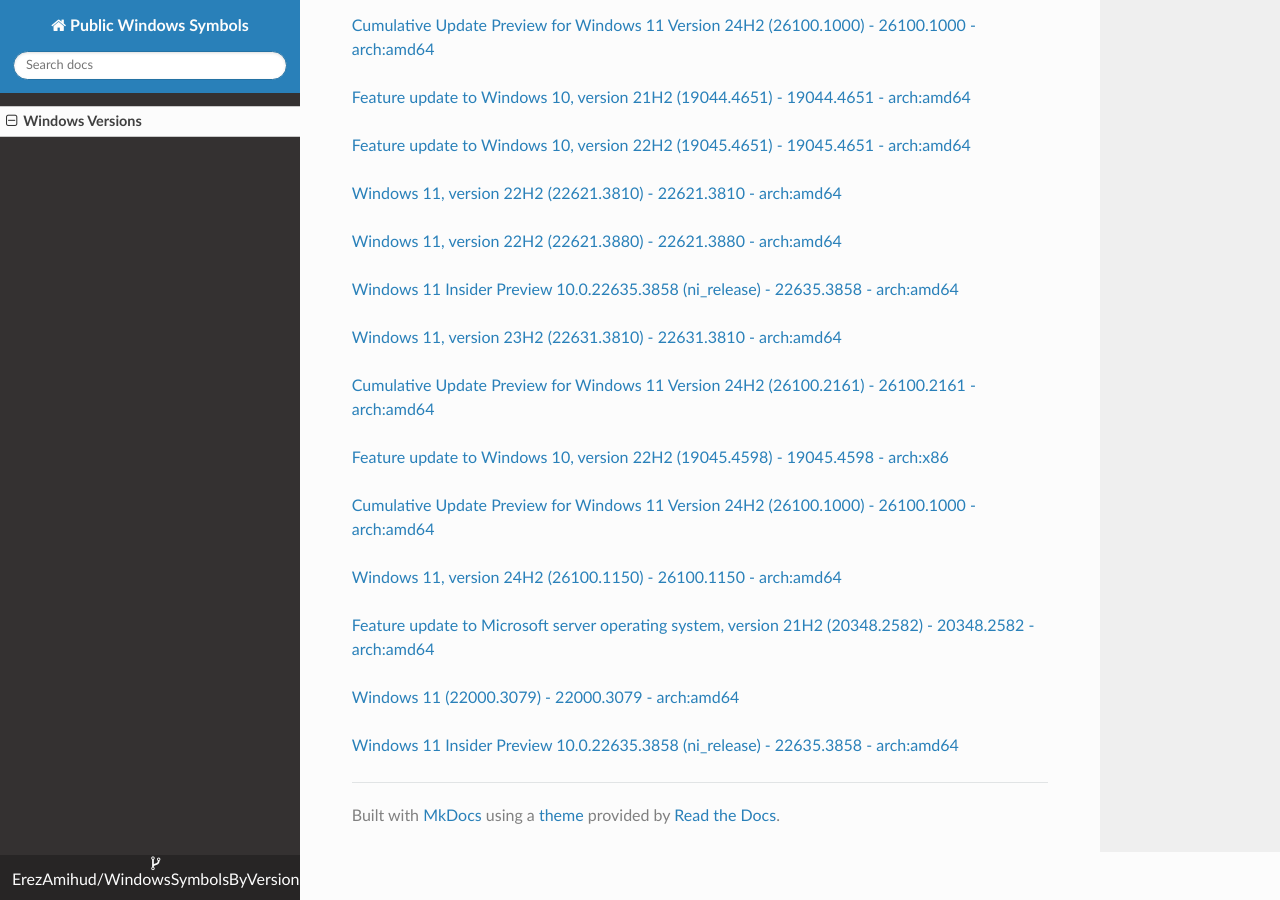
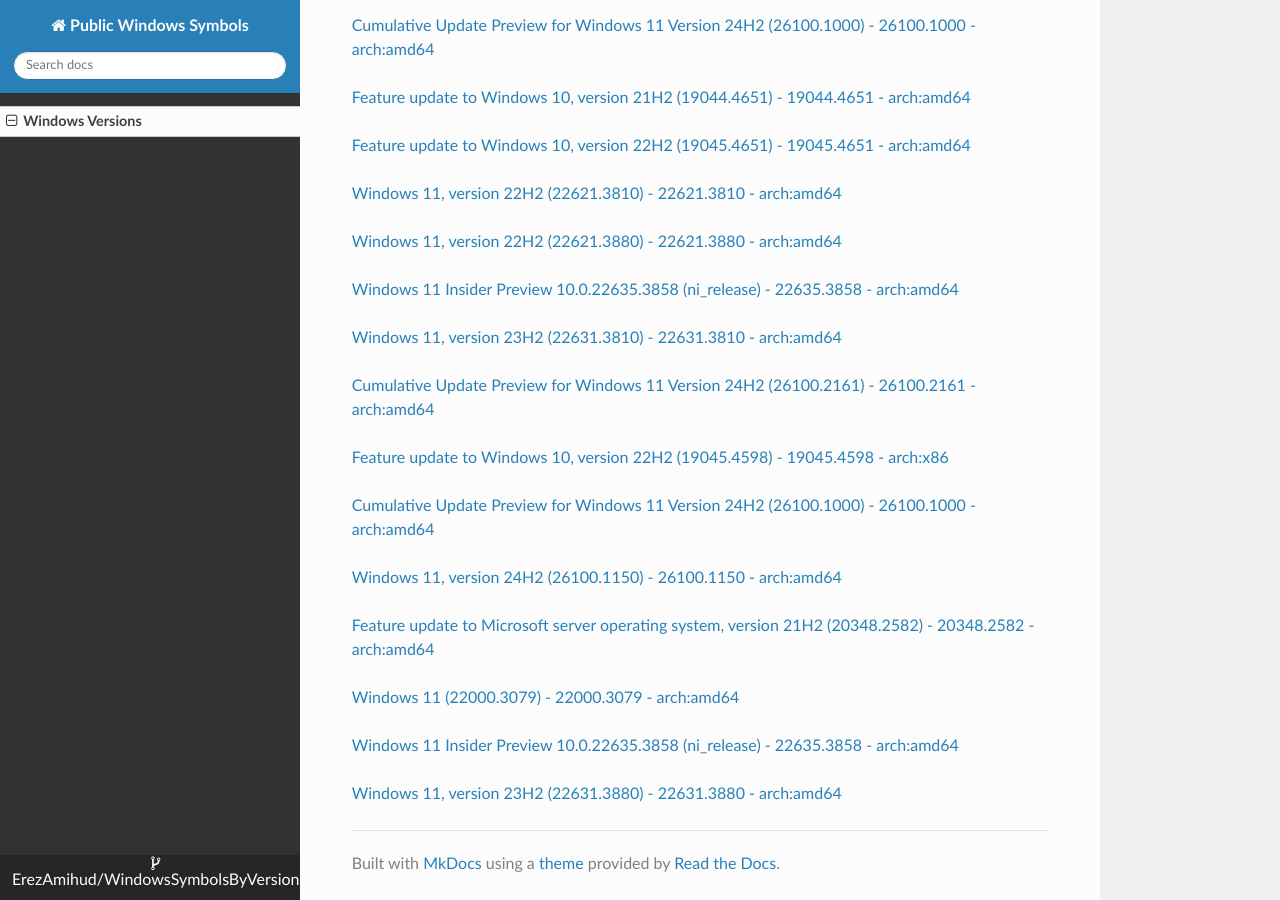
Before and after one commit to ErezAmihud/WindowsSymbolsByVersion, an MkDocs documentation site: the page built from docs/index.md, in a window 1280 px wide and 900 px high, scrolled down 11045 px. Built offline with MkDocs 1.6.1, drawn with Linux system fonts in a browser that asks for light colours; nearby versions of some CDN libraries.

Commit message:
Automated commit, add manifest for 9e4fba0d-b944-48f0-b053-287944332257

```diff
--- a/docs/index.md
+++ b/docs/index.md
@@ -571,3 +571,6 @@
 
 
 [Windows 11 Insider Preview 10.0.22635.3858 (ni_release) - 22635.3858 - arch:amd64](https://github.com/ErezAmihud/WindowsSymbolsByVersion/blob/main/manifests/a4d404fb-086f-4220-a2b8-d655fd92a2e5.manifest)
+
+
+[Windows 11, version 23H2 (22631.3880) - 22631.3880 - arch:amd64](https://github.com/ErezAmihud/WindowsSymbolsByVersion/blob/main/manifests/9e4fba0d-b944-48f0-b053-287944332257.manifest)
```
Also changed, not shown: process_builds.json (+1 -1 lines), 1 other file.
